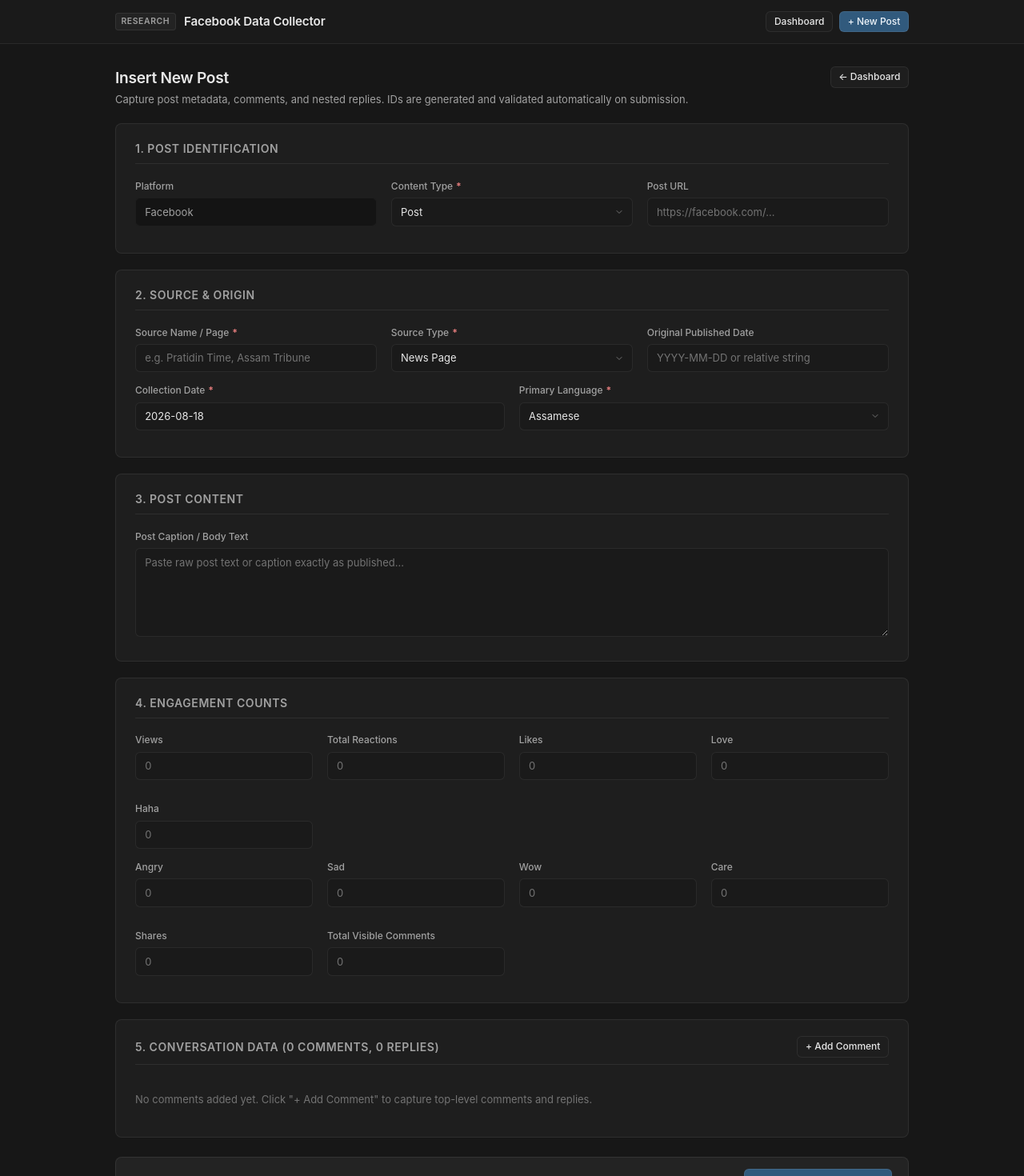
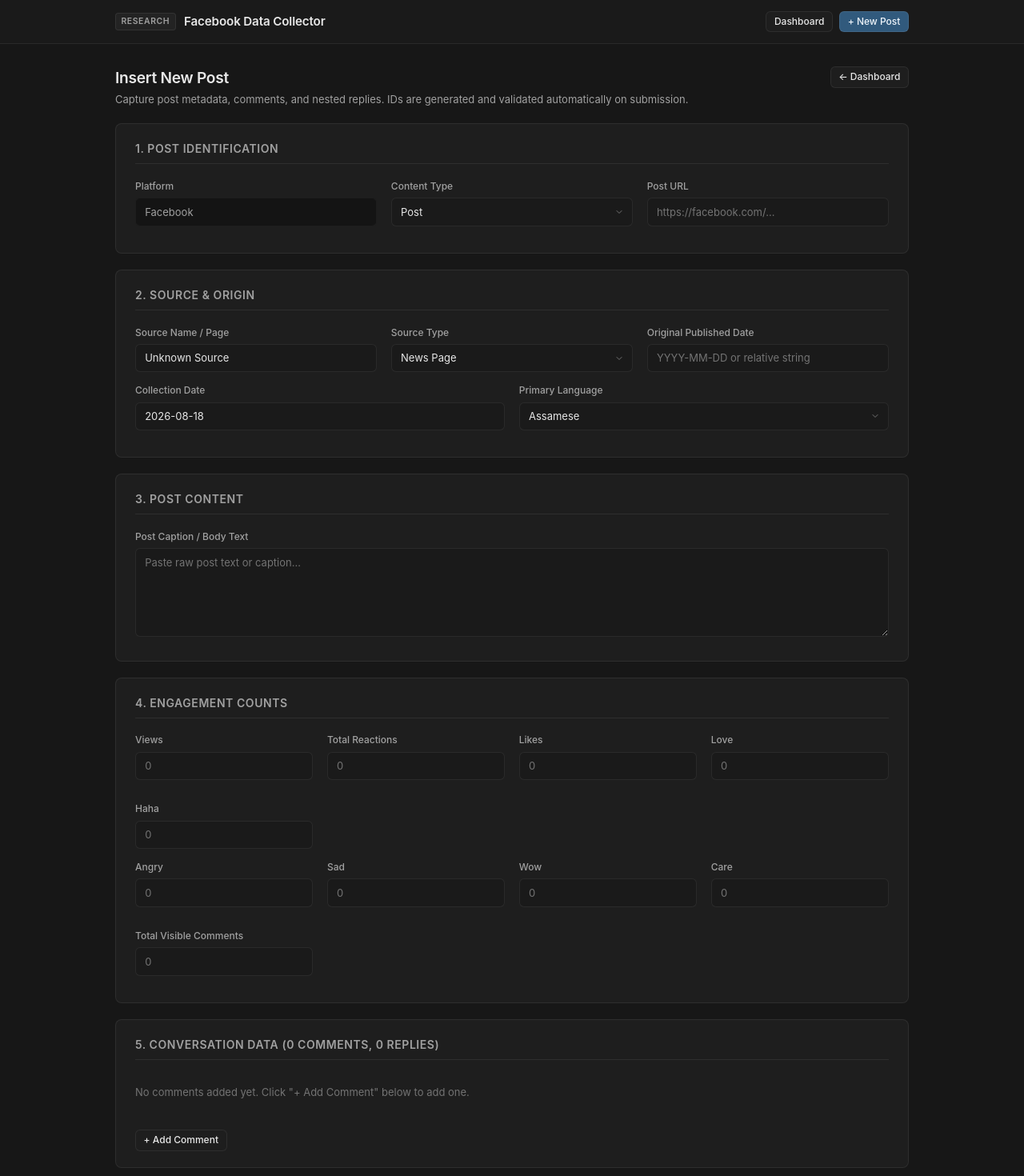
Before and after one commit to antarjit-das/fb-manual-dataentry-UI, a Next.js app: page /collect in a window 1280 px wide. Shown: the top 1470 px of the page at 80% size. Built offline with nearby package versions, Linux system fonts and the light colour scheme.

Commit message:
accessibility fixes to the webUI post-testing

```diff
--- a/src/components/post/PostForm.tsx
+++ b/src/components/post/PostForm.tsx
@@ -3,13 +3,10 @@
 /**
  * PostForm — Main hierarchical post-entry and editing form.
  *
- * Streamlined sections per user request:
- *  1. Post Identification
- *  2. Source & Metadata (source name, source type, dates, language)
- *  3. Post Content (post text)
- *  4. Engagement Counts (all metrics retained)
- *  5. Conversation Data (simplified comments & replies)
- *  6. Save Summary Bar
+ * Streamlined:
+ *  - "+ Add Comment" moved to the bottom of Conversation Data
+ *  - Removed shares count from Engagement Metrics
+ *  - All fields are non-strict with sensible neutral defaults
  */
 
 import { useState } from "react";
@@ -40,7 +37,7 @@
     platform: "Facebook",
     content_type: "Post",
     post_url: "",
-    source_name: "",
+    source_name: "Unknown Source",
     source_type: "News Page",
     original_post_date: "",
     collection_date: todayDateStr(),
@@ -55,7 +52,6 @@
     sad_count: null,
     wow_count: null,
     care_count: null,
-    share_count: null,
     comment_count: null,
     comments: [],
   };
@@ -85,7 +81,6 @@
   const handleAddComment = () => {
     append({
       comment_text: "",
-      comment_date: "",
       language: undefined,
       like_count: null,
       notes: "",
@@ -159,9 +154,7 @@
           </div>
 
           <div className="form-group">
-            <label className="form-label">
-              Content Type <span className="required">*</span>
-            </label>
+            <label className="form-label">Content Type</label>
             <select {...register("content_type")} className="form-select">
               {CONTENT_TYPES.map((type) => (
                 <option key={type} value={type}>
@@ -190,24 +183,17 @@
         </div>
         <div className="form-row">
           <div className="form-group">
-            <label className="form-label">
-              Source Name / Page <span className="required">*</span>
-            </label>
+            <label className="form-label">Source Name / Page</label>
             <input
               type="text"
               {...register("source_name")}
-              className={`form-input ${errors.source_name ? "error" : ""}`}
+              className="form-input"
               placeholder="e.g. Pratidin Time, Assam Tribune"
             />
-            {errors.source_name && (
-              <div className="form-error">{errors.source_name.message}</div>
-            )}
           </div>
 
           <div className="form-group">
-            <label className="form-label">
-              Source Type <span className="required">*</span>
-            </label>
+            <label className="form-label">Source Type</label>
             <select {...register("source_type")} className="form-select">
               {SOURCE_TYPES.map((type) => (
                 <option key={type} value={type}>
@@ -230,9 +216,7 @@
 
         <div className="form-row">
           <div className="form-group">
-            <label className="form-label">
-              Collection Date <span className="required">*</span>
-            </label>
+            <label className="form-label">Collection Date</label>
             <input
               type="text"
               {...register("collection_date")}
@@ -241,9 +225,7 @@
           </div>
 
           <div className="form-group">
-            <label className="form-label">
-              Primary Language <span className="required">*</span>
-            </label>
+            <label className="form-label">Primary Language</label>
             <select {...register("language")} className="form-select">
               {LANGUAGES.map((lang) => (
                 <option key={lang} value={lang}>
@@ -265,7 +247,7 @@
           <textarea
             {...register("post_text")}
             className="form-textarea"
-            placeholder="Paste raw post text or caption exactly as published..."
+            placeholder="Paste raw post text or caption..."
             rows={5}
           />
         </div>
@@ -370,16 +352,6 @@
             />
           </div>
           <div className="form-group">
-            <label className="form-label">Shares</label>
-            <input
-              type="number"
-              min={0}
-              {...register("share_count", { setValueAs: (v) => v === "" || isNaN(v) ? null : parseInt(v, 10) })}
-              className="form-input"
-              placeholder="0"
-            />
-          </div>
-          <div className="form-group">
             <label className="form-label">Total Visible Comments</label>
             <input
               type="number"
@@ -396,18 +368,11 @@
       <section className="form-section">
         <div className="form-section-title">
           <span>5. Conversation Data ({fields.length} Comments, {totalReplies} Replies)</span>
-          <button
-            type="button"
-            onClick={handleAddComment}
-            className="btn btn-secondary btn-sm"
-          >
-            + Add Comment
-          </button>
         </div>
 
         {fields.length === 0 ? (
-          <div className="text-tertiary" style={{ padding: "1rem 0", fontSize: "0.8125rem" }}>
-            No comments added yet. Click &quot;+ Add Comment&quot; to capture top-level comments and replies.
+          <div className="text-tertiary" style={{ padding: "0.75rem 0", fontSize: "0.8125rem" }}>
+            No comments added yet. Click &quot;+ Add Comment&quot; below to add one.
           </div>
         ) : (
           fields.map((field, cIdx) => (
@@ -421,6 +386,17 @@
             />
           ))
         )}
+
+        {/* Add Comment button at the bottom of the section */}
+        <div style={{ marginTop: "1rem", paddingTop: "0.5rem" }}>
+          <button
+            type="button"
+            onClick={handleAddComment}
+            className="btn btn-secondary btn-sm"
+          >
+            + Add Comment
+          </button>
+        </div>
       </section>
 
       {/* 6. Save Summary bar */}
--- a/src/lib/domain.ts
+++ b/src/lib/domain.ts
@@ -1,9 +1,6 @@
 /**
  * domain.ts — Pure business logic: relationship validation, field sanitization,
  * and payload normalization.
- *
- * This module sits between the UI form data and the persistence layer.
- * It MUST NOT render UI or access files directly (AGENTS.md rule).
  */
 
 import type {
@@ -20,9 +17,6 @@
 // Numeric field sanitization
 // ────────────────────────────────────────────────────────────────────────────
 
-/**
- * Parse a user-entered engagement value into a non-negative integer or null.
- */
 export function parseEngagementCount(
   value: string | number | null | undefined
 ): number | null {
@@ -32,9 +26,7 @@
 
   if (typeof value === "number") {
     if (!Number.isInteger(value) || value < 0) {
-      throw new Error(
-        `Invalid engagement count: ${value}. Must be a non-negative integer.`
-      );
+      return null;
     }
     return value;
   }
@@ -43,16 +35,12 @@
   if (trimmed === "") return null;
 
   if (!/^\d+$/.test(trimmed)) {
-    throw new Error(
-      `Invalid engagement count: "${value}". Must be a non-negative integer, not free-form text.`
-    );
+    return null;
   }
 
   const num = parseInt(trimmed, 10);
   if (isNaN(num) || num < 0) {
-    throw new Error(
-      `Invalid engagement count: "${value}". Must be a non-negative integer.`
-    );
+    return null;
   }
 
   return num;
@@ -60,7 +48,7 @@
 
 // ────────────────────────────────────────────────────────────────────────────
 // Timestamp helpers
-// ────────────────────────────────────────────────────────────────────────────
+// ───────────────────────────────────────────────────────────────────────────
 
 export function nowTimestamp(): string {
   return new Date().toISOString();
@@ -149,15 +137,15 @@
   const post: Post = {
     post_id: postId,
     platform: formData.platform || "Facebook",
-    content_type: formData.content_type,
+    content_type: formData.content_type || "Post",
     post_url: formData.post_url,
-    source_name: formData.source_name,
-    source_type: formData.source_type,
+    source_name: formData.source_name || "Unknown Source",
+    source_type: formData.source_type || "News Page",
     source_url: undefined,
     original_post_date: formData.original_post_date,
     collection_date: formData.collection_date || collectionDate,
     collection_timestamp: formData.collection_timestamp || timestamp,
-    language: formData.language,
+    language: formData.language || "Assamese",
     is_code_mixed: undefined,
     topic: undefined,
     subtopic: undefined,
@@ -174,7 +162,7 @@
     sad_count: formData.sad_count ?? null,
     wow_count: formData.wow_count ?? null,
     care_count: formData.care_count ?? null,
-    share_count: formData.share_count ?? null,
+    share_count: null,
     comment_count: formData.comment_count ?? null,
   };
 
@@ -218,8 +206,8 @@
     comments.push({
       comment_id: commentId,
       post_id: postId,
-      comment_text: commentForm.comment_text,
-      comment_date: commentForm.comment_date,
+      comment_text: commentForm.comment_text || "",
+      comment_date: undefined,
       language: commentForm.language,
       is_code_mixed: undefined,
       like_count: commentForm.like_count ?? null,
@@ -238,8 +226,8 @@
         reply_id: replyId,
         comment_id: commentId,
         post_id: postId,
-        reply_text: replyForm.reply_text,
-        reply_date: replyForm.reply_date,
+        reply_text: replyForm.reply_text || "",
+        reply_date: undefined,
         language: replyForm.language,
         is_code_mixed: undefined,
         like_count: replyForm.like_count ?? null,
--- a/src/lib/schemas.ts
+++ b/src/lib/schemas.ts
@@ -4,8 +4,8 @@
  * This file is the SINGLE SOURCE OF TRUTH for field definitions, controlled values,
  * and validation rules. All other layers (persistence, API, UI) import from here.
  *
- * Rules (from AGENTS.md):
- *  - Controlled values must match the CODEBOOK / product_guide exactly.
+ * Rules:
+ *  - Lenient form validation: empty fields default to neutral/fallback values.
  *  - Original text is stored unchanged — no trimming or transforming.
  */
 
@@ -72,7 +72,7 @@
 // Shared field schemas
 // ────────────────────────────────────────────────────────────────────────────
 
-/** Non-negative integer or null. Rejects decimals and free-form text like "1.2K". */
+/** Non-negative integer or null. */
 const engagementCount = z
   .union([z.number().int().min(0), z.null()])
   .optional();
@@ -92,17 +92,17 @@
   // Identity
   post_id: z.string().regex(/^FB_\d{6}$/, "Must match FB_000000 format"),
   platform: z.string().default("Facebook"),
-  content_type: z.enum(CONTENT_TYPES),
+  content_type: z.enum(CONTENT_TYPES).default("Post"),
   post_url: optionalText,
 
   // Source & dates
-  source_name: z.string().min(1, "Source name is required"),
-  source_type: z.enum(SOURCE_TYPES),
+  source_name: z.string().default("Unknown Source"),
+  source_type: z.enum(SOURCE_TYPES).default("Other"),
   source_url: optionalText,
   original_post_date: optionalDateStr,
-  collection_date: z.string().min(1, "Collection date is required"),
-  collection_timestamp: z.string().min(1, "Collection timestamp is required"),
-  language: z.enum(LANGUAGES),
+  collection_date: z.string().default(""),
+  collection_timestamp: z.string().default(""),
+  language: z.enum(LANGUAGES).default("Assamese"),
 
   // Classification (optional in stored sheet model)
   is_code_mixed: z.enum(YES_NO).optional(),
@@ -110,7 +110,7 @@
   subtopic: optionalText,
   content_stance: z.enum(CONTENT_STANCES).optional(),
 
-  // Content — stored as-is, never cleaned
+  // Content
   post_text: optionalText,
   transcript: optionalText,
   media_description: optionalText,
@@ -126,8 +126,6 @@
   wow_count: engagementCount,
   care_count: engagementCount,
   share_count: engagementCount,
-
-  // Research notes
   comment_count: engagementCount,
 });
 
@@ -139,7 +137,7 @@
 export const CommentSchema = z.object({
   comment_id: z.string().regex(/^C_\d{6}$/, "Must match C_000000 format"),
   post_id: z.string().regex(/^FB_\d{6}$/, "Must reference a valid post_id"),
-  comment_text: z.string().min(1, "Comment text is required"),
+  comment_text: z.string().default(""),
   comment_date: optionalDateStr,
   language: z.enum(LANGUAGES).optional(),
   is_code_mixed: z.enum(YES_NO).optional(),
@@ -160,7 +158,7 @@
     .string()
     .regex(/^C_\d{6}$/, "Must reference a valid comment_id"),
   post_id: z.string().regex(/^FB_\d{6}$/, "Must reference a valid post_id"),
-  reply_text: z.string().min(1, "Reply text is required"),
+  reply_text: z.string().default(""),
   reply_date: optionalDateStr,
   language: z.enum(LANGUAGES).optional(),
   is_code_mixed: z.enum(YES_NO).optional(),
@@ -171,19 +169,17 @@
 
 // ────────────────────────────────────────────────────────────────────────────
 // SOURCE schema
-// One row in the SOURCES sheet. Deduplication by source_name / source_url.
 // ────────────────────────────────────────────────────────────────────────────
 
 export const SourceSchema = z.object({
   source_id: z.string().regex(/^S_\d{6}$/, "Must match S_000000 format"),
-  source_name: z.string().min(1, "Source name is required"),
-  source_type: z.enum(SOURCE_TYPES),
+  source_name: z.string().default("Unknown Source"),
+  source_type: z.enum(SOURCE_TYPES).default("Other"),
   source_url: optionalText,
 });
 
 // ────────────────────────────────────────────────────────────────────────────
-// ANNOTATION schema (MVP: structure only, no workflow)
-// One row in the ANNOTATIONS sheet. FK → COMMENTS.comment_id
+// ANNOTATION schema
 // ────────────────────────────────────────────────────────────────────────────
 
 export const AnnotationSchema = z.object({
@@ -199,7 +195,6 @@
 
 // ────────────────────────────────────────────────────────────────────────────
 // COLLECTION_LOG schema
-// One row per session in the COLLECTION_LOG sheet.
 // ────────────────────────────────────────────────────────────────────────────
 
 export const CollectionLogSchema = z.object({
@@ -211,26 +206,20 @@
 });
 
 // ────────────────────────────────────────────────────────────────────────────
-// FORM PAYLOAD — the nested shape sent from the UI to the API on Save
-// Updated per user preferences:
-//  - Removed: source_url, research classification (is_code_mixed, topic, subtopic, content_stance), transcript, media_description
-//  - Comments: removed is_code_mixed, reply_count
-//  - Replies: removed is_code_mixed, notes
+// FORM PAYLOAD — Lenient schemas with non-strict defaults
 // ────────────────────────────────────────────────────────────────────────────
 
 export const ReplyFormSchema = z.object({
-  reply_id: z.string().optional(), // generated server-side if blank
-  reply_text: z.string().min(1, "Reply text is required"),
-  reply_date: optionalDateStr,
+  reply_id: z.string().optional(),
+  reply_text: z.string().optional().default(""),
   language: z.enum(LANGUAGES).optional(),
   like_count: engagementCount,
   collection_timestamp: optionalText,
 });
 
 export const CommentFormSchema = z.object({
-  comment_id: z.string().optional(), // generated server-side if blank
-  comment_text: z.string().min(1, "Comment text is required"),
-  comment_date: optionalDateStr,
+  comment_id: z.string().optional(),
+  comment_text: z.string().optional().default(""),
   language: z.enum(LANGUAGES).optional(),
   like_count: engagementCount,
   collection_timestamp: optionalText,
@@ -239,26 +228,25 @@
 });
 
 export const PostFormSchema = z.object({
-  // post_id is optional on create (server generates), required on edit
   post_id: z.string().optional(),
 
   // 1. Identity
   platform: z.string().default("Facebook"),
-  content_type: z.enum(CONTENT_TYPES),
+  content_type: z.enum(CONTENT_TYPES).default("Post"),
   post_url: optionalText,
 
   // 2. Source & dates
-  source_name: z.string().min(1, "Source name is required"),
-  source_type: z.enum(SOURCE_TYPES),
+  source_name: z.string().optional().default("Unknown Source"),
+  source_type: z.enum(SOURCE_TYPES).default("News Page"),
   original_post_date: optionalDateStr,
-  collection_date: z.string().min(1, "Collection date is required"),
+  collection_date: z.string().optional(),
   collection_timestamp: optionalText,
-  language: z.enum(LANGUAGES),
+  language: z.enum(LANGUAGES).default("Assamese"),
 
   // 3. Content
   post_text: optionalText,
 
-  // 4. Engagement metrics
+  // 4. Engagement metrics (share_count removed from form)
   view_count: engagementCount,
   reaction_count: engagementCount,
   like_count: engagementCount,
@@ -268,7 +256,6 @@
   sad_count: engagementCount,
   wow_count: engagementCount,
   care_count: engagementCount,
-  share_count: engagementCount,
   comment_count: engagementCount,
 
   // 5. Nested comments & replies
--- a/src/lib/workbook/WorkbookRepository.ts
+++ b/src/lib/workbook/WorkbookRepository.ts
@@ -447,7 +447,6 @@
       sad_count: post.sad_count,
       wow_count: post.wow_count,
       care_count: post.care_count,
-      share_count: post.share_count,
       comment_count: post.comment_count,
       comments,
     };
```
Also changed, not shown: src/components/post/CommentCard.tsx (+16 -28 lines), src/components/post/ReplyCard.tsx (+4 -21 lines).
